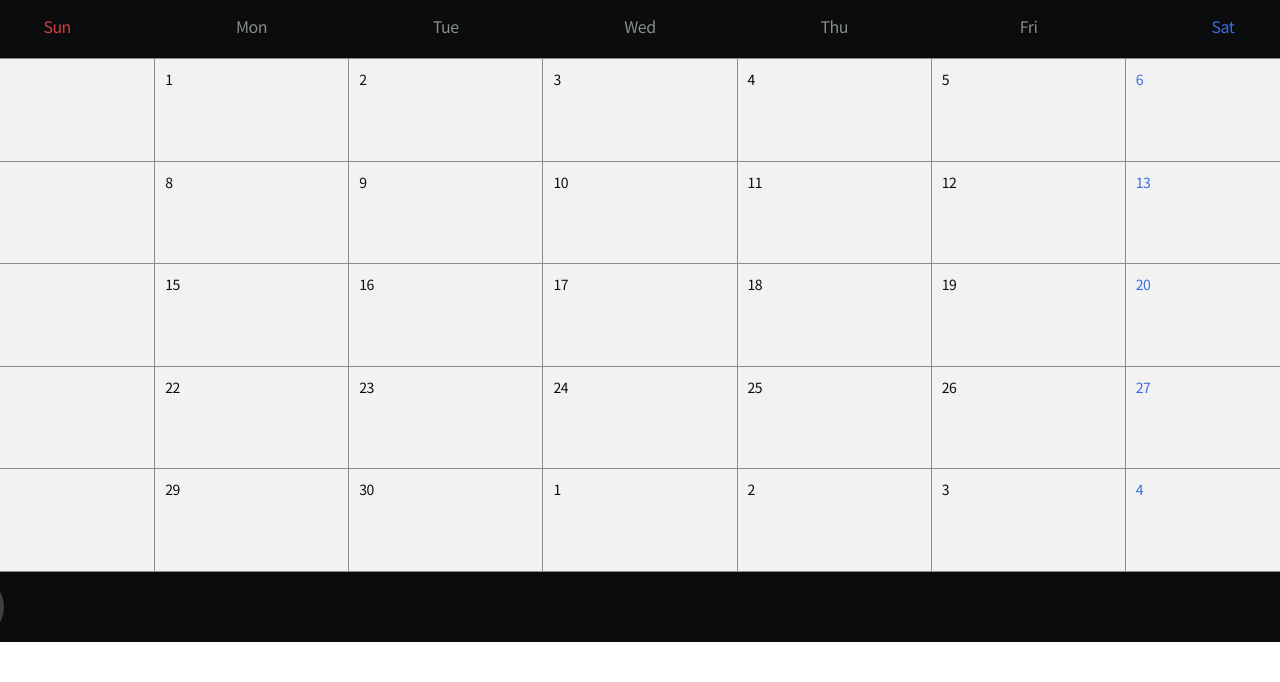
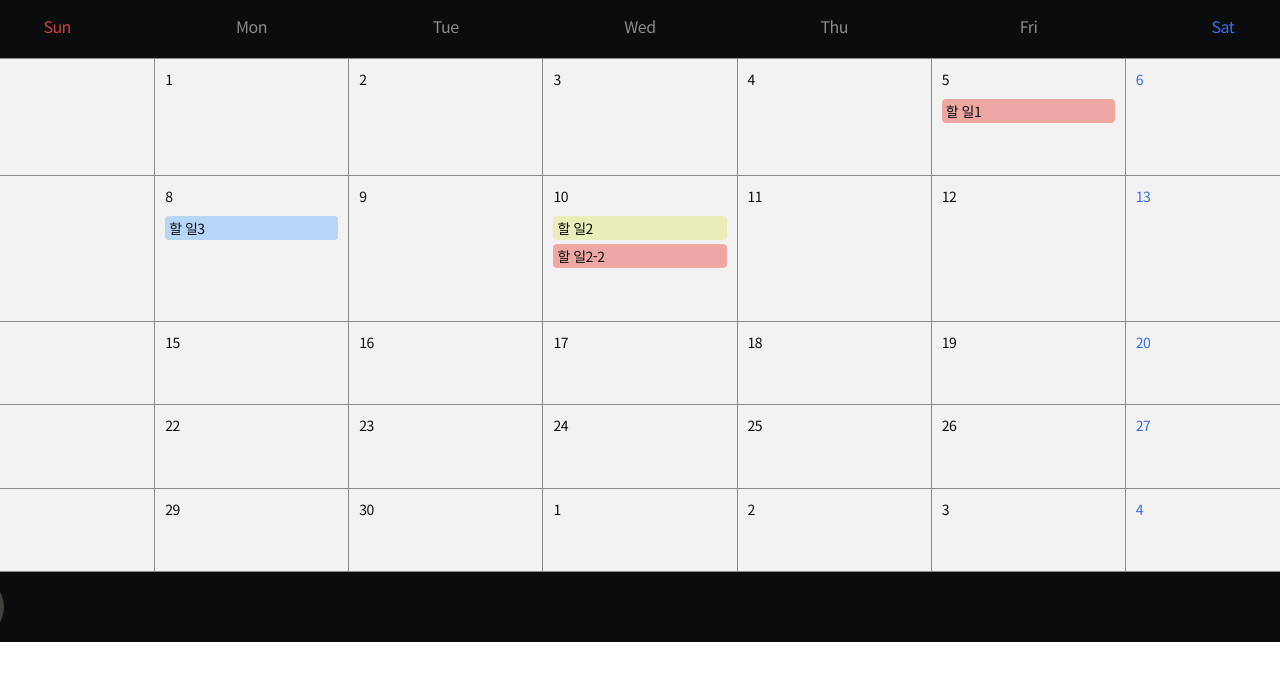
Before and after one commit to javascriptProjectTeam7/todoList, a plain HTML site: page index.html in a window 1280 px wide. Shown: the part 118-800 px from the top of the page. Drawn offline with Linux system fonts and the light colour scheme.

Commit message:
캘린더 랜더 수정

```diff
--- a/css/main.css
+++ b/css/main.css
@@ -130,3 +130,34 @@ body {
 #calendarMain .date:nth-child(7n) {
   color: #396EE2;
 }
+#calendarMain .date .task_list{
+  width: 100%;
+  margin-top: 10px;
+  height: calc(100% - 30px);
+  overflow-y: scroll;
+}
+#calendarMain .date .task_list li{
+  width: 100%;
+  padding: 2px 4px;
+  font-size: 14px;
+  white-space: nowrap;
+  overflow: hidden;
+  text-overflow: ellipsis;
+  background-color: #396EE2;
+  border-radius: 4px;
+  color: #0b0c0d;
+  margin-bottom: 4px;
+}
+#calendarMain .date .task_list li:last-child{
+  margin-bottom: 0;
+}
+#calendarMain .date .task_list li.task{
+  background-color: rgba(233, 97, 87, 0.5);
+
+}
+#calendarMain .date .task_list li.rest{
+  background-color: rgba(232, 237, 186, 1);
+}
+#calendarMain .date .task_list li.exercise{
+  background-color: rgba(181, 214, 246, 1);
+}
--- a/index.html
+++ b/index.html
@@ -14,6 +14,8 @@
       rel="stylesheet"
       href="https://cdn.linearicons.com/free/1.0.0/icon-font.min.css"
     />
+    <script type="module" src="../js/app.js" defer></script>
+
     <script type="module" src="../js/taskData.js" defer></script>
     <script type="module" src="../js/detailList.js" defer></script>
     <script type="module" src="../js/addTaskModal.js" defer></script>
@@ -34,10 +36,11 @@
           <div class="yearMonth"></div>
           <!-- 달 이동 버튼 -->
           <div class="nav">
-            <button class="nav-btn go-prev" onclick="prevMonth()">&lt;</button>
-            <button class="nav-btn go-today" onclick="goToday()">today</button>
-            <button class="nav-btn go-next" onclick="nextMonth()">&gt;</button>
+            <button id="prevBtn" class="nav-btn go-prev">&lt;</button>
+            <!-- <button class="nav-btn go-today" onclick="goToday()">today</button> -->
+            <button id="nextBtn" class="nav-btn go-next" >&gt;</button>
           </div>
+
         </div>
         <!-- 캘린더 메인 날짜 부분 -->
         <div class="mainDate">
@@ -55,7 +58,6 @@
           <div class="dates"></div>
         </div>
       </div>
-      <script src="../js/app.js"></script>
     </main>
     <!-- ============================= 고정 버튼 영역 ============================= -->
     <div class="fixed_btns">
--- a/js/app.js
+++ b/js/app.js
@@ -1,10 +1,15 @@
+import taskData from "./taskData.js";
+
 const date = new Date();
+// import taskData from './taskData.js';
 
 const renderCalendar = () => {
   const viewYear = date.getFullYear();
   const viewMonth = date.getMonth();
 
-  document.querySelector(".yearMonth").textContent = `${viewYear}. ${viewMonth + 1}`;
+  document.querySelector(".yearMonth").textContent = `${viewYear}. ${
+    viewMonth + 1
+  }`;
 
   const prevLast = new Date(viewYear, viewMonth, 0);
   const thisLast = new Date(viewYear, viewMonth + 1, 0);
@@ -31,28 +36,34 @@ const renderCalendar = () => {
 
   const dates = PDates.concat(TDates, NDates);
 
-   // 각 날짜에 대한 데이터셋 설정
-   const modifiedDates = dates.map(day => {
-    const dateElement = document.createElement('div');
-    dateElement.classList.add('date');
+  // 각 날짜에 대한 데이터셋 설정
+  const modifiedDates = dates.map((day) => {
+    const dateElement = document.createElement("div");
+    dateElement.classList.add("date");
     dateElement.textContent = day;
     dateElement.dataset.year = viewYear;
-    dateElement.dataset.month = String(viewMonth + 1).padStart(2, '0');
+    dateElement.dataset.month = String(viewMonth + 1).padStart(2, "0");
 
-    dateElement.dataset.day = String(day).padStart(2, '0');
+    dateElement.dataset.day = String(day).padStart(2, "0");
     return dateElement.outerHTML;
   });
   // const modifiedDates = dates.map(date => `<div class="date" >${date}</div>`); // 년도 월 날짜 각각 데이터셋으로 (2024-)
 
   document.querySelector(".dates").innerHTML = modifiedDates.join("");
+  renderTodoList ()
 };
 
-const prevMonth = () => {
+
+const $prevBtn = document.getElementById('prevBtn')
+$prevBtn.addEventListener('click',prevMonth)
+function prevMonth(){
   date.setMonth(date.getMonth() - 1);
   renderCalendar();
 };
 
-const nextMonth = () => {
+const $nextBtn = document.getElementById('nextBtn')
+$nextBtn.addEventListener('click',nextMonth)
+function nextMonth (){
   date.setMonth(date.getMonth() + 1);
   renderCalendar();
 };
@@ -63,3 +74,61 @@ const goToday = () => {
 
 // 초기 렌더링
 renderCalendar();
+
+function renderTodoList (){
+// 일정 추가
+const $clendarDays = document.querySelectorAll("#calendarMain .date");
+
+taskData.forEach((task) => {
+  const { year, month, day } = task.date;
+
+  $clendarDays.forEach(($day) => {
+    const dayData = {
+      dayYear: $day.dataset.year,
+      dayMonth: $day.dataset.month,
+      dayDay: $day.dataset.day,
+    };
+    const { dayYear, dayMonth, dayDay } = dayData;
+    if (year === dayYear && month === dayMonth && day === dayDay) {
+      const $ul = document.createElement("ul");
+      $ul.classList.add("task_list");
+      $ul.dataset.year = year
+      $ul.dataset.month = month
+      $ul.dataset.day = day
+      $day.append($ul)
+    }
+  });
+
+});
+const $taskListWrap = document.querySelectorAll(".task_list");
+
+$taskListWrap.forEach(($listWrap)=>{
+  const dayData = {
+    dayYear: $listWrap.dataset.year,
+    dayMonth: $listWrap.dataset.month,
+    dayDay: $listWrap.dataset.day,
+  };
+  const matchedTaskData = taskData.find((task)=>{
+    const taskDate = task.date;
+    if (taskDate.year === dayData.dayYear && taskDate.month === dayData.dayMonth && taskDate.day === dayData.dayDay){
+      return task;
+    }
+  })
+  const matchedTodoList = matchedTaskData.todoList
+
+  console.log(matchedTodoList);
+  matchedTodoList.forEach(todo=>{
+    const $li = document.createElement('li')
+    if(todo.category === "일"){
+      $li.classList.add("task")
+    } else if(todo.category === "휴식"){
+      $li.classList.add("rest")
+    } else if(todo.category === "운동"){
+      $li.classList.add("exercise")
+    }
+    $li.textContent = todo.title;
+    $listWrap.append($li)
+  })
+
+})
+}
--- a/js/detailList.js
+++ b/js/detailList.js
@@ -9,18 +9,17 @@ let selectedDay = null;
 $calendarDates.forEach(($date) => {
   $date.addEventListener("click", (e) => {
     selctedDateData = getDateDatas(e.target);
-    console.log("selctedDateData:", selctedDateData);
+    // console.log("selctedDateData:", selctedDateData);
     $taskModal.classList.add("is-active");
 
     if (selctedDateData) {
-      console.log("taskData find");
       selectedDay = taskData.find((task) => {
         return (
           task.date.month === selctedDateData.month &&
           task.date.day === selctedDateData.day
         );
       });
-      console.log("selectedDay =" + JSON.stringify(selectedDay));
+      // console.log("selectedDay =" + JSON.stringify(selectedDay));
       // h3 설정
       const $h3Date = document.getElementById("h2Date");
       $h3Date.innerHTML = `${selctedDateData.month}월 ${selctedDateData.day}일`;
--- a/js/detailListModify.js
+++ b/js/detailListModify.js
@@ -10,7 +10,6 @@ const $rewriteInput = $editBox.querySelector(".rewrite_input");
 const $rewriteText = $editBox.querySelector(".text span:first-child");
 const $rewriteDate = $editBox.querySelector(".date");
 const $rewritetime = $editBox.querySelector(".time");
-// console.log("seletedDayModify", selectedDay);
 
 let $selectedLi;
 let initialValue;
@@ -31,7 +30,6 @@ function matchingSelectedData(data){
 }
 function getSelectedLi(e){
   $selectedLi = e.target.closest(".task_list-item");
- console.log($selectedLi);
   return {
     text: $selectedLi.querySelector(".text").textContent,
     time: $selectedLi.querySelector(".time").textContent,
@@ -71,12 +69,10 @@ $taskList.addEventListener("click", (e) => {
   $rewriteInput.value = selectedLiSet.text;
 $rewriteDate.textContent = `${selectedDay?.date.month}.${selectedDay?.date.day}`;
 
-  console.log(taskData);
 });
 
 // 모달 외 영역 클릭시 닫힘
 document.addEventListener("click", (e) => {
-  console.log(e.target);
   if (e.target.closest(".task_list-item") || e.target.closest("#edit_box"))
     return;
   $editBox.classList.remove("is-active");
@@ -123,7 +119,6 @@ $taskDelBtn.addEventListener("click",function(e){
 
 
   selectedDay.todoList.splice(selectedDay.todoList.indexOf(selectedLiData),1)
-  console.log(selectedDay.todoList);
   // 그 날짜 데이터 삭제??? 놉???
   if (selectedDay.todoList.length === 0){
     taskData.splice(taskData.indexOf(selectedDay),1)
```
Also changed, not shown: js/addTaskModal.js (+4 -4 lines).
